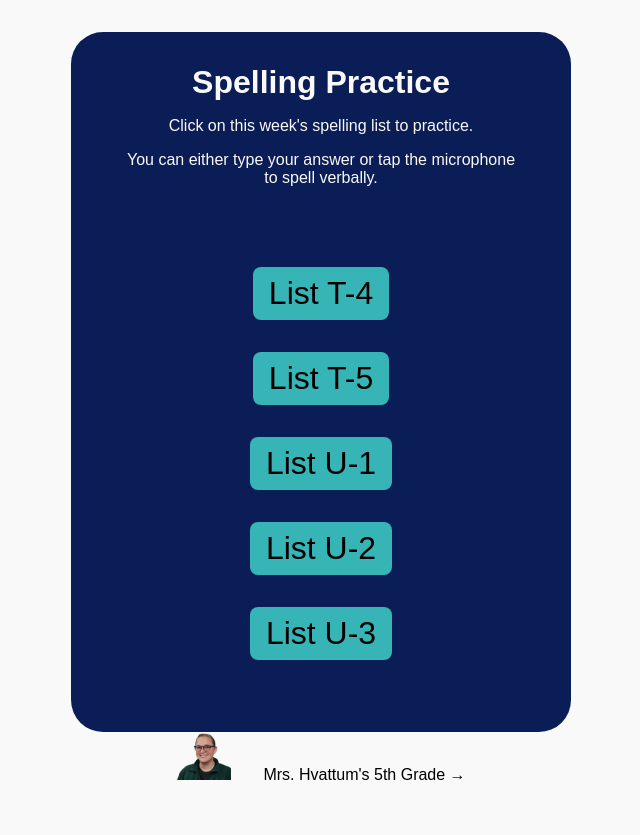
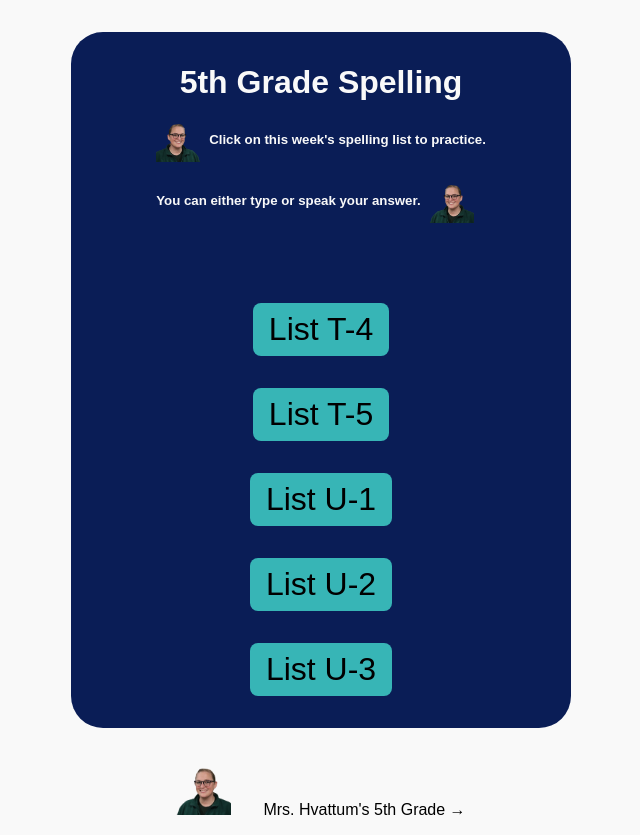
Before and after one commit to JohnAFernandez/spellrite, a Next.js app: page / in a window 1280 px wide. Shown: the whole page, without its empty margins (319-959 px from the left). Before the commit the page ends 800 px from the top, so only its background shows below. Built offline with nearby package versions, Linux system fonts and the light colour scheme.

Commit message:
add images to home page

```diff
--- a/src/app/page.js
+++ b/src/app/page.jsx
@@ -1,5 +1,5 @@
 "use client"
-import styles from "./page.module.css";
+import styles from "./page.module.scss";
 import Link from "next/link";
 import Image from "next/image";
 import { useGlobalState } from '../GlobalStateContext';
@@ -14,7 +14,7 @@ export default function Home() {
     return (
         <div className={styles.page}>
             <main className={styles.main}>
-                <h1>Spelling Practice</h1>
+                <h1>5th Grade Spelling</h1>
 
                 {/* <h3>Directions:</h3> */}
                 <ul
@@ -24,10 +24,36 @@ export default function Home() {
                         paddingLeft: 0
                     }}>
                     <li className={styles.directionItem}>
+                        <div className={styles.directionsRow}>
+                            <Image
+                                aria-hidden
+                                src="/assets/lacey_no_bg.png"
+                                alt="Globe icon"
+                                width={45}
+                                height={45}
+                                className={styles.directionsImg1}
+                            />
+                            <h5>
                                 Click on this week&apos;s spelling list to practice.
+
+                            </h5>
+                        </div>
                     </li>
                     <li className={styles.directionItem}>
-                        You can either type your answer or tap the microphone to spell verbally.
+                        <div className={styles.directionsRow}>
+                            <h5>
+                                You can either type or speak your answer.
+                            </h5>
+                            <Image
+                                aria-hidden
+                                src="/assets/lacey_no_bg.png"
+                                alt="Globe icon"
+                                width={45}
+                                height={45}
+                                className={styles.directionsImg2}
+                            />
+                        </div>
+
                     </li>
                     {/* <li className={styles.directionItem}>
                         If you are using a phone, you may need to give your browser speech recognition permissions to use the speech option.
@@ -87,7 +113,8 @@ export default function Home() {
                         alt="Globe icon"
                         width={55}
                         height={55}
-                    /></div>
+                    />
+                </div>
                 <div>Mrs. Hvattum&apos;s 5th Grade →</div>
                 {/* </a> */}
             </footer>
--- a/src/app/page.module.css
+++ b/src/app/page.module.scss
@@ -2,6 +2,7 @@
     display: flex;
     flex-direction: column;
     align-items: center;
+    min-height: 100vh;
 }
 
 .main{
@@ -18,12 +19,20 @@
     color: var(--lightText);
     border-radius: 2rem;
     text-align: center;
+    flex: 1;
 }
 
+.directionsRow{
+    display: flex;
+    align-items: center;
+    gap: 0.5rem;
+    .directionsImg1 {
+        transform: scaleX(-1);
+    }
+}
 
-/*  */
 .testButton{
-background-color: #37b5b6;
+background-color: var(--primaryAccent);
  outline: none;
  border: none;
  padding: 0.5rem 1rem;
@@ -46,12 +55,12 @@ background-color: #37b5b6;
 }
 
 .footer {
+    margin-top: auto;
     margin-bottom: 1rem;
     display: flex;
     align-items: end;
     justify-content: center;
     gap: 2rem;
-    position: absolute;
     bottom: 0;
     width: 100%;
 }
```
Also changed, not shown: src/app/test/page.jsx (+2 -2 lines). Lines whose indentation alone changed are shown as unchanged.
